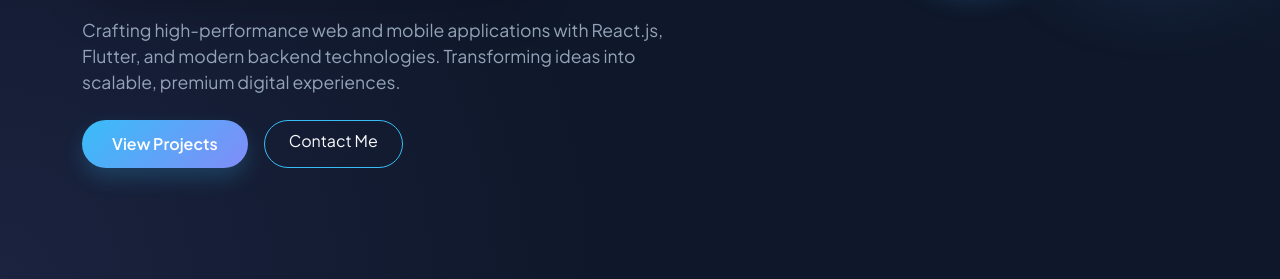
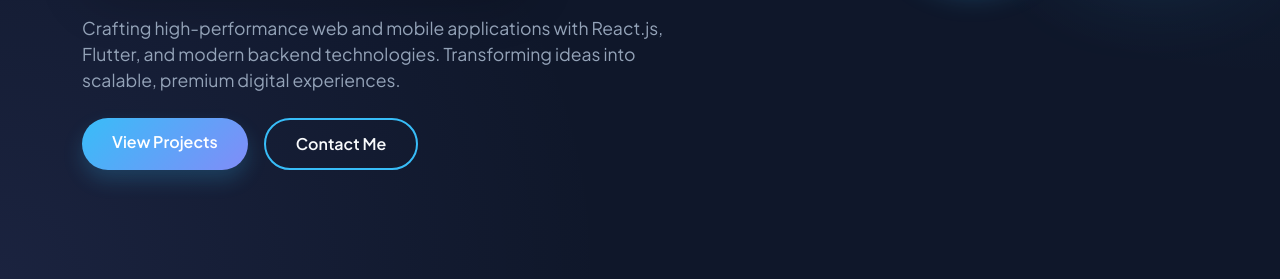
Before and after one commit to rajesh-m98/Portfolio, a plain HTML site: page index.html in a window 1280 px wide. Shown: the part 521-800 px from the top of the page. Drawn offline with nearby package versions, Linux system fonts and the light colour scheme.

Commit message:
Fixed Contact Me button hover text color

```diff
--- a/index.html
+++ b/index.html
@@ -426,6 +426,25 @@
             box-shadow: 0 15px 30px rgba(56, 189, 248, 0.4);
         }
 
+        .btn-outline-custom {
+            border: 2px solid var(--accent);
+            color: var(--text-primary);
+            padding: 12px 30px;
+            border-radius: 50px;
+            background: transparent;
+            font-weight: 600;
+            transition: all 0.3s ease;
+            display: inline-block;
+        }
+
+        .btn-outline-custom:hover {
+            background: var(--accent-gradient);
+            color: white !important;
+            border-color: transparent;
+            transform: translateY(-2px);
+            box-shadow: 0 10px 20px rgba(56, 189, 248, 0.2);
+        }
+
         .clients-image {
             background: var(--client-bg);
             padding: 12px;
@@ -705,8 +724,7 @@
                             </p>
                             <div class="d-flex gap-3">
                                 <a href="#section_6" class="btn-custom">View Projects</a>
-                                <a href="#section_7" class="btn btn-outline-light rounded-pill px-4 py-2"
-                                    style="border-color: var(--accent); color: var(--text-primary);">Contact Me</a>
+                                <a href="#section_7" class="btn-outline-custom">Contact Me</a>
                             </div>
                         </div>
                     </div>
```
